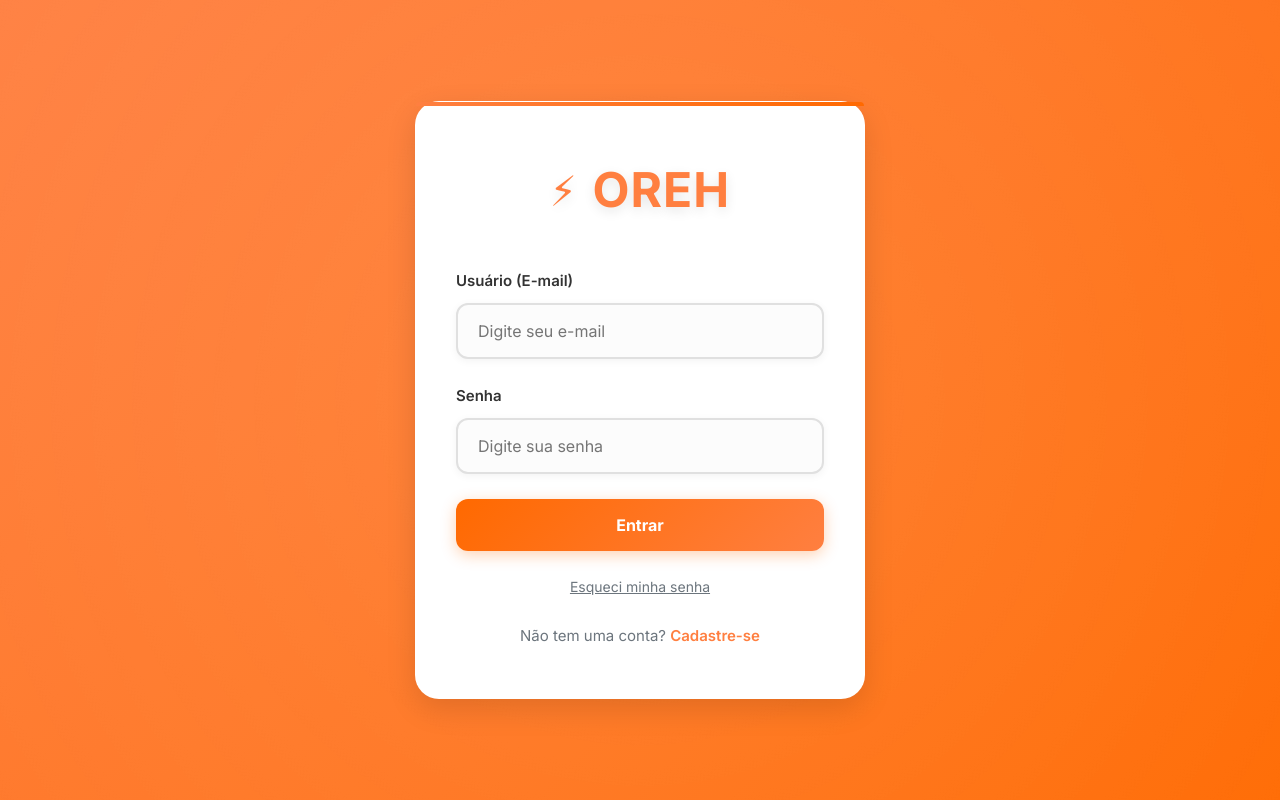
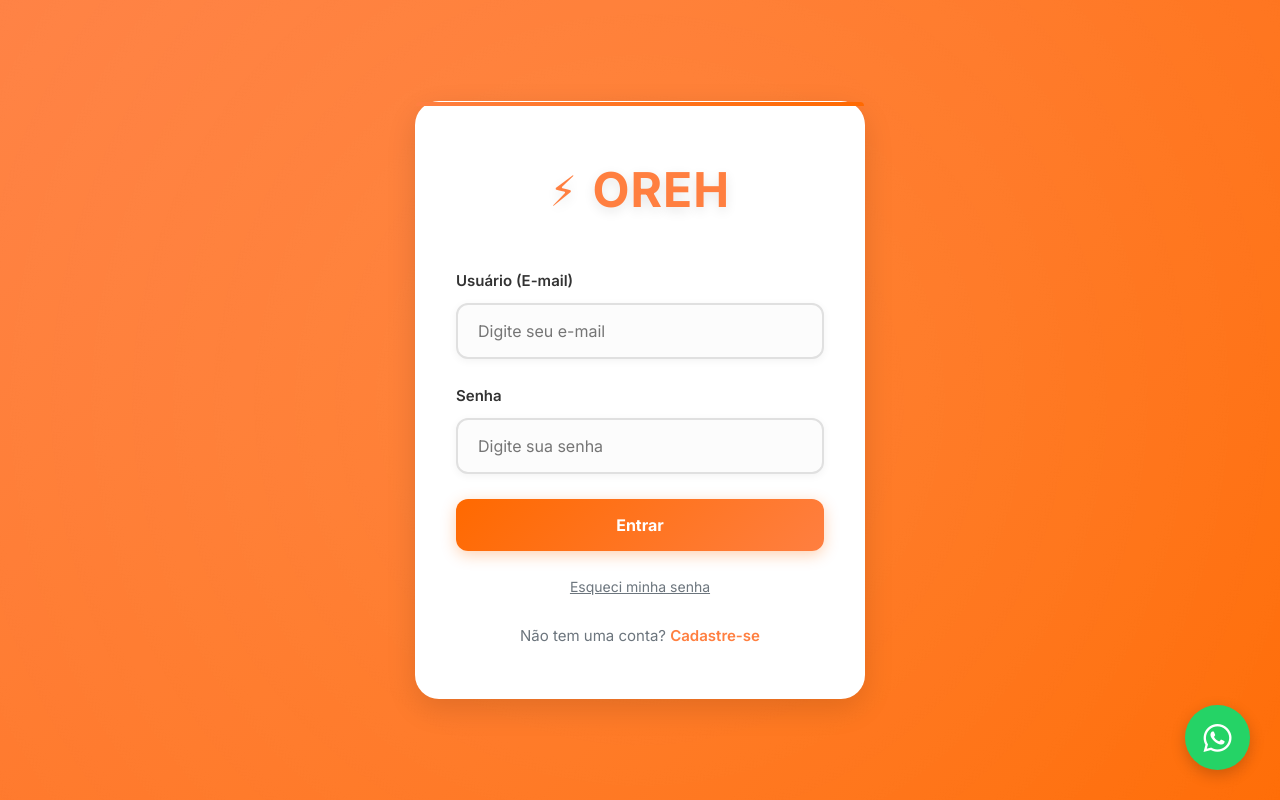
Before and after one commit to Dgouveia1/oreh, a plain HTML site: page index.html in a window 1280 px wide. Drawn offline with nearby package versions, Linux system fonts and the light colour scheme.

Commit message:
inclusão do botão de suporte

```diff
--- a/css/components.css
+++ b/css/components.css
@@ -264,3 +264,38 @@
     padding-top: 2.5rem;
     border-top: 0.1rem solid var(--border-color);
 }
+
+/* BOTÃO FLUTUANTE WHATSAPP */
+.whatsapp-fab {
+    display: flex;
+    align-items: center;
+    justify-content: center;
+    position: fixed;
+    bottom: 3rem;
+    right: 3rem;
+    width: 6.5rem;
+    height: 6.5rem;
+    background-color: #25D366; /* Cor oficial do WhatsApp */
+    color: white;
+    border-radius: 50%;
+    font-size: 3.2rem;
+    text-decoration: none;
+    box-shadow: 0 0.5rem 1.5rem rgba(0,0,0,0.2);
+    z-index: 1000;
+    transition: var(--transition);
+    transform: scale(1);
+}
+
+.whatsapp-fab:hover {
+    transform: scale(1.1);
+    box-shadow: 0 0.8rem 2.5rem rgba(0,0,0,0.3);
+    background-color: #128C7E; /* Cor mais escura ao passar o mouse */
+}
+
+.whatsapp-fab i {
+    transition: transform 0.3s ease;
+}
+
+.whatsapp-fab:hover i {
+    transform: rotate(15deg);
+}
--- a/index.html
+++ b/index.html
@@ -553,6 +553,8 @@
                 <li><a href="#" class="nav-link" data-page="ia"><i class="fas fa-brain"></i> <span>Gestão de IA</span></a></li>
                 <li><a href="#" class="nav-link" data-page="finances"><i class="fas fa-money-bill"></i> <span>Assinatura</span></a></li>
                 <li><a href="#" class="nav-link" data-page="settings"><i class="fas fa-cog"></i> <span>Configurações</span></a></li>
+                <!-- Botão de Suporte WhatsApp Adicionado -->
+                <li><a href="https://wa.me/5511918752628" target="_blank" class="nav-link"><i class="fab fa-whatsapp"></i> <span>Suporte</span></a></li>
             </ul>
         </div>
     </div>
@@ -883,6 +885,11 @@
         </div>
     </div>
 
+    <!-- Botão Flutuante de Suporte WhatsApp -->
+    <a href="https://wa.me/5511918752628" target="_blank" class="whatsapp-fab" aria-label="Suporte via WhatsApp">
+        <i class="fab fa-whatsapp"></i>
+    </a>
+
     <script type="module" src="js/main.js"></script>
     <script src="https://cdn.jsdelivr.net/npm/@supabase/supabase-js@2"></script>
 </body>
--- a/responsive-fixes.css
+++ b/responsive-fixes.css
@@ -221,6 +221,11 @@ img, video, canvas, svg {
         color: var(--primary);
     }
 
+    /* Oculta o botão flutuante do WhatsApp no mobile */
+    .whatsapp-fab {
+        display: none;
+    }
+
     /* TABELAS RESPONSIVAS (CARD LAYOUT) */
     .table-container { overflow-x: visible; }
     .client-table, .product-table, .admin-table { min-width: 0; border: none; }
```
